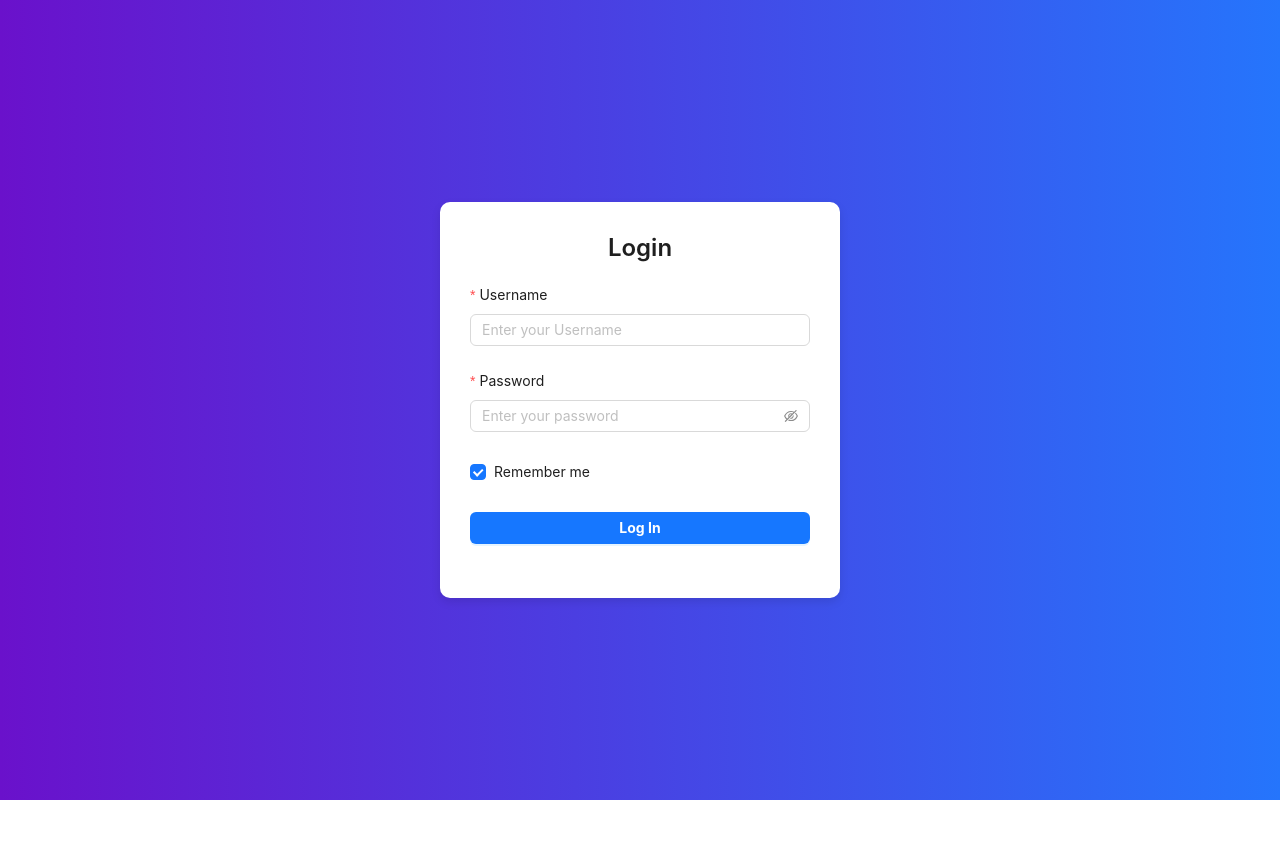
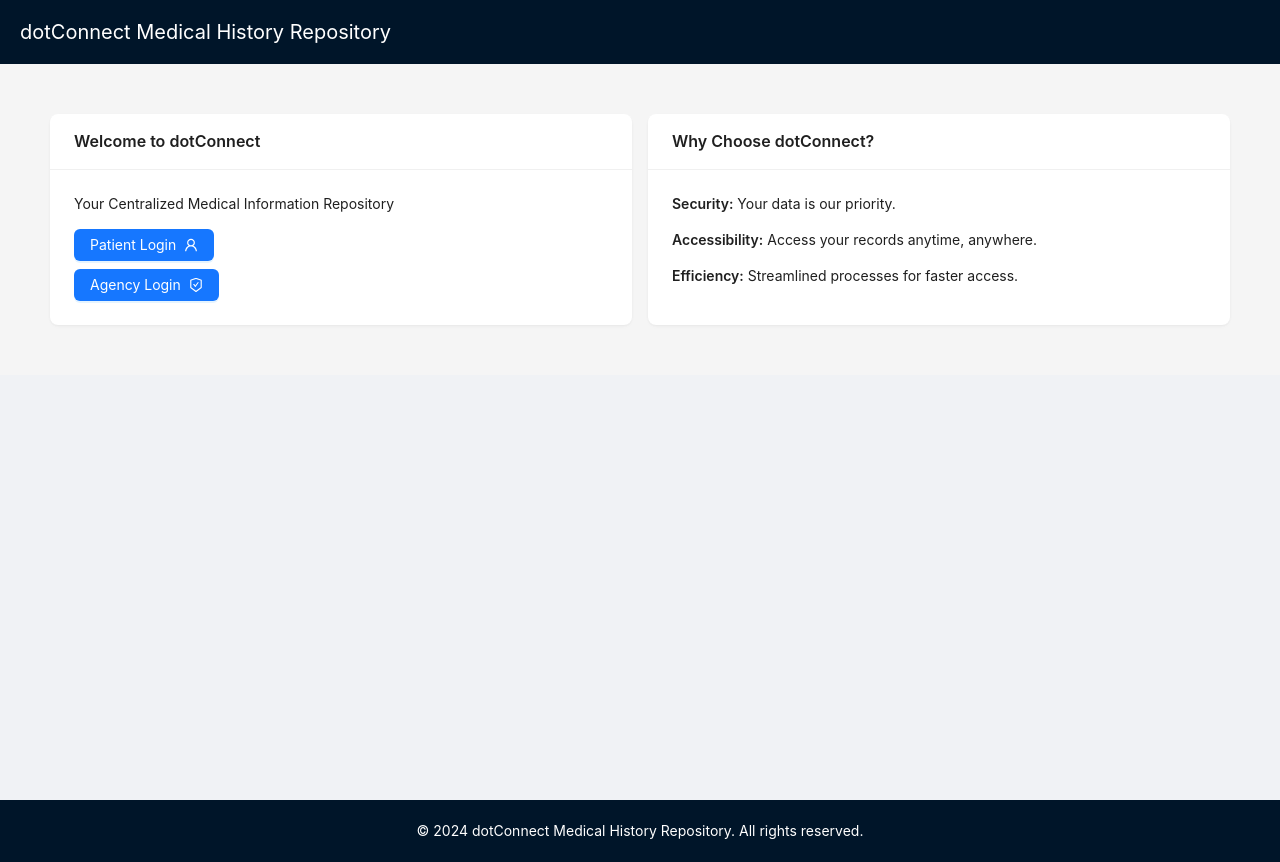
Before and after one commit to RabinPyakurel/dot-connect-final, a React (Vite) app in the folder Hackathon-Frontend/: page / in a window 1280 px wide. Before the commit the page ends 800 px from the top, so only its background shows below. Built offline with nearby package versions, Linux system fonts and the light colour scheme.

Commit message:
added home section with nid-login which includes agency login and patient login

```diff
--- a/Hackathon-Frontend/public/nid-login.html
+++ b/Hackathon-Frontend/public/nid-login.html
@@ -16,12 +16,12 @@
     <body class="flex items-center justify-center min-h-screen">
         <div class="w-full max-w-md bg-white shadow-lg rounded-lg p-8">
             <div class="text-center mb-6">
-                <img style="height: 100px;" src="Emblem_of_Nepal.svg.png"
+                <img style="height: 100px;" src="LOGO.png"
                     alt="Nepal Government Logo"
-                    class="mx-auto mb-4 rounded-full">
+                    class="mx-auto mb-4 ">
                 <h1 class="text-2xl font-bold text-gray-800">National
                     Identification System</h1>
-                <p class="text-gray-600">Home Ministry, Government of Nepal</p>
+                <p class="text-gray-600">Dot.connect Nepal</p>
             </div>
 
             <form id="loginForm" class="space-y-4">
--- a/Hackathon-Frontend/src/MyRoutes.tsx
+++ b/Hackathon-Frontend/src/MyRoutes.tsx
@@ -2,6 +2,8 @@ import { BrowserRouter, Route, Routes } from 'react-router-dom'
 import Navbar from './component/Pages/Navbar'
 import Dashboard from './component/Dashboard'
 import LoginPage from './component/Login'
+import HomePage from './component/Pages/Home'
+import Navhome from './component/Pages/Navhome'
 
 function MyRoutes ()  {
   return (
@@ -9,7 +11,9 @@ function MyRoutes ()  {
     <BrowserRouter>
         <Routes>
             <Route path='/navbar' element={<Navbar/>}></Route>
-            <Route path='/' element={<LoginPage/>}/>
+            <Route path='/' element={<HomePage/>}/>
+            <Route path='/navhome' element={<Navhome/>}/>
+            <Route path='/login' element={<LoginPage/>}/>
             <Route path='/dashboard' element={<Dashboard/>}/>
         </Routes>
     </BrowserRouter>
--- /dev/null
+++ b/Hackathon-Frontend/src/component/Pages/Home.tsx
@@ -0,0 +1,77 @@
+import { SafetyCertificateOutlined, UserOutlined } from '@ant-design/icons';
+import { Button, Card, Col, Layout, Row, Space, Typography } from 'antd';
+import { Link, useNavigate } from 'react-router-dom';
+import Navhome from './Navhome';
+
+const { Content } = Layout;
+const { Paragraph, Text } = Typography;
+
+const HomePage = () => {
+    const navigate = useNavigate();
+    const openLoginPage = () => {
+         window.open(
+          "/nid-login.html",
+          "National Identification Login Page",
+          "width=600,height=800"
+        );
+
+        // Listen for a message from the popup window
+        window.addEventListener("message", (event) => {
+          if (event.origin !== window.location.origin) {
+            // Make sure the message comes from the same origin
+            return;
+          }
+          if (event.data.value) {
+           localStorage.setItem( "NID", event.data.value);
+  navigate ("/self-information");
+          }
+        });
+      };
+  return (
+    <>
+      <Navhome>
+    <Layout>
+
+      <Content style={{ padding: '50px' }}>
+        <div className="site-layout-content">
+          <Row gutter={16}>
+            <Col span={12}>
+              <Card title="Welcome to dotConnect" bordered={false}>
+                <Paragraph>
+                  Your Centralized Medical Information Repository
+                </Paragraph>
+                <Space direction="vertical">
+                  <Button type="primary" onClick={openLoginPage}>
+                    Patient Login <UserOutlined />
+                  </Button>
+                  <Link to={"/agency-login"}>
+                  <Button type="primary">
+                  Agency Login <SafetyCertificateOutlined />
+                  </Button>
+                  </Link>
+                </Space>
+              </Card>
+            </Col>
+            <Col span={12}>
+              <Card title="Why Choose dotConnect?" bordered={false}>
+                <Paragraph>
+                  <Text strong>Security:</Text> Your data is our priority.
+                </Paragraph>
+                <Paragraph>
+                  <Text strong>Accessibility:</Text> Access your records anytime, anywhere.
+                </Paragraph>
+                <Paragraph>
+                  <Text strong>Efficiency:</Text> Streamlined processes for faster access.
+                </Paragraph>
+              </Card>
+            </Col>
+          </Row>
+        </div>
+      </Content>
+    </Layout>
+      </Navhome>
+    </>
+  );
+};
+
+export default HomePage;
--- /dev/null
+++ b/Hackathon-Frontend/src/component/Pages/Navhome.tsx
@@ -0,0 +1,42 @@
+import { Layout } from "antd";
+import { Header } from "antd/es/layout/layout";
+import { useEffect, useState } from "react";
+import { jwtDecode } from "jwt-decode";
+import AppFooter from "../AppFooter";
+const Navhome: React.FC<{ children?: React.ReactNode }> = ({ children }) => {
+
+    const[,setHospitalName]=useState()
+
+    useEffect(() => {
+      const token = localStorage.getItem('authtoken'); // Replace with your token storage method
+
+      if (token) {
+        const decodedToken = jwtDecode(token) as any ;
+        setHospitalName(decodedToken.name);
+      }
+    }, []);
+  return (
+    <>
+      <Layout style={{ height: "100vh", background: "#f0f2f5" }}>
+        <Header
+          style={{
+            background: "#001529",
+            color: "#fff",
+            display: "flex",
+            justifyContent: "space-between",
+            alignItems: "center",
+            padding: "0 20px",
+          }}
+        >
+          <text style={{ color: "#fff", fontSize: "20px" }}>
+            dotConnect Medical History Repository
+          </text>
+        </Header>
+        <div>{children}</div>
+      </Layout>
+        <AppFooter></AppFooter>
+    </>
+  );
+};
+
+export default Navhome;
```
Also changed, not shown: Hackathon-Frontend/public/Emblem_of_Nepal.svg.png (deleted).
